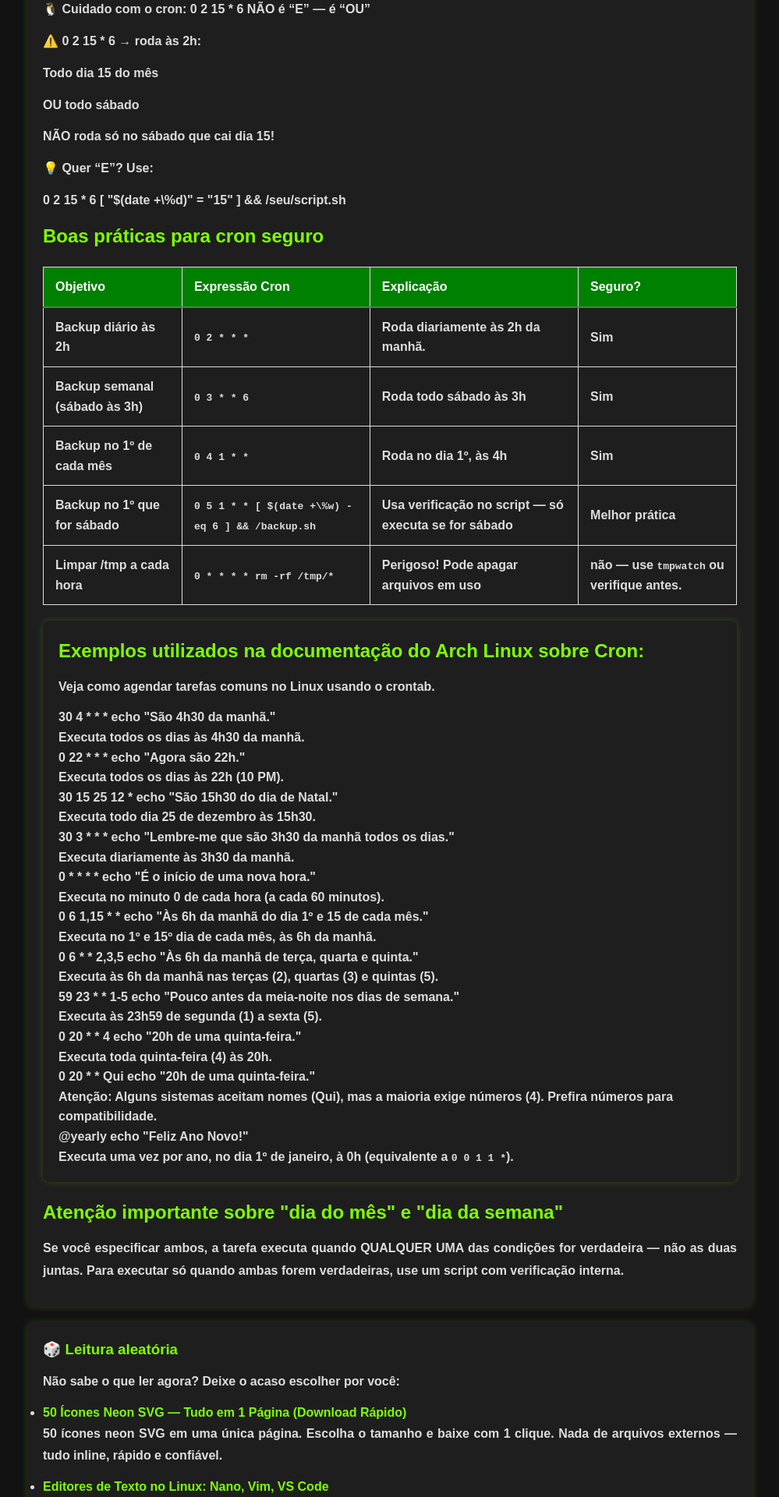
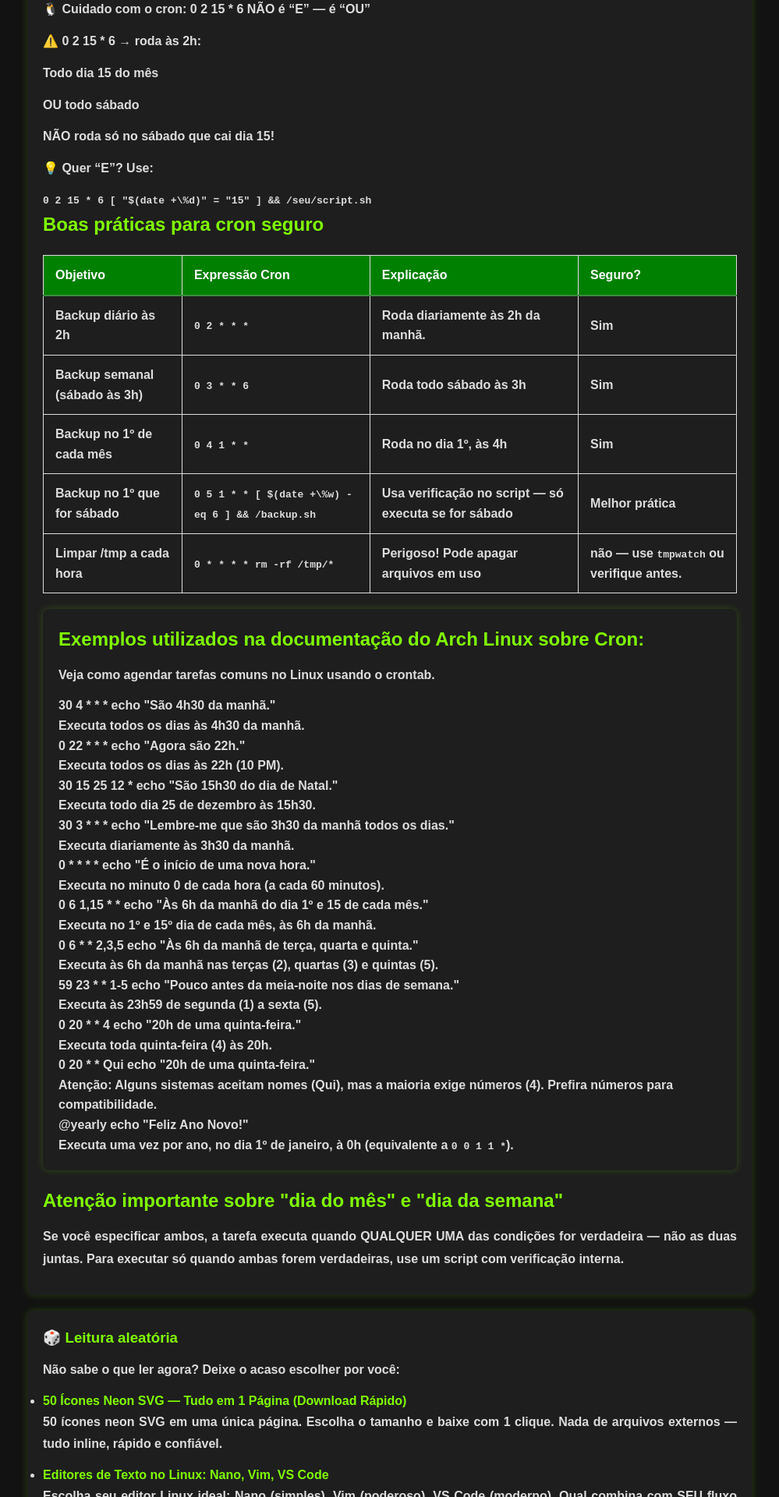
Before and after one commit to Piolinux/piolinux-site, a Jekyll site: the page built from _pages/tools/cron-generator.html, in a window 1280 px wide. Shown: the part 1259-3179 px from the top of the page at 78% size, without its empty margins (140-1139 px from the left). Built offline with Jekyll 4.4.1, drawn with Linux system fonts in a browser that asks for light colours.

```diff
--- a/_pages/tools/cron-generator.html
+++ b/_pages/tools/cron-generator.html
@@ -73,7 +73,7 @@ tags: [cron, linux, sysadmin, automacao, devops, servidores]
 <strong><p>OU todo sábado<p><strong>
 <strong><p> NÃO roda só no sábado que cai dia 15!<p><strong>
 <strong><p>💡 Quer “E”? Use:</p><strong>
-<strong><p>0 2 15 * 6 [ "$(date +\%d)" = "15" ] && /seu/script.sh<p><strong>
+<code>0 2 15 * 6 [ "$(date +\%d)" = "15" ] && /seu/script.sh</code>
   <h2>Boas práticas para cron seguro</h2>
   <table class="evergreen-table cron-table">
     <thead>
```
